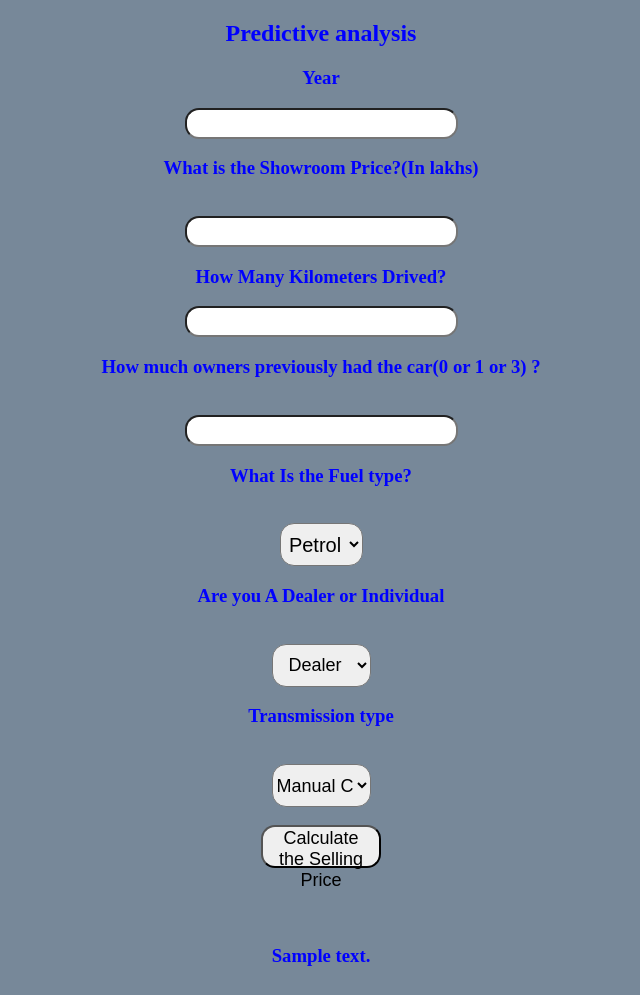
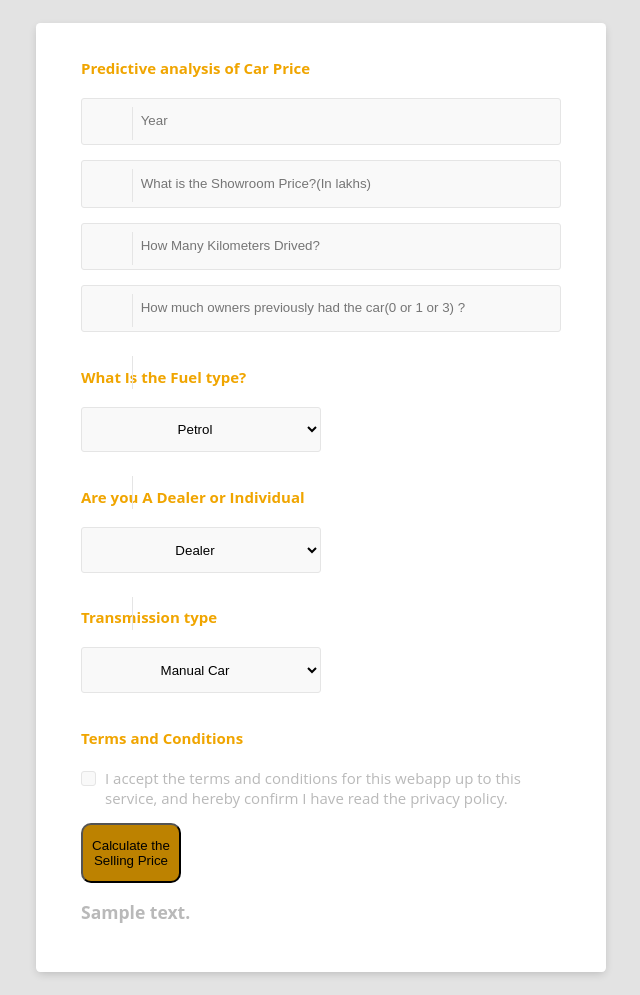
Before and after one commit to aakashmohole/Car-Price-Prediction, a Flask app: template templates/index.html in a window 1280 px wide. Shown: the whole page, without its empty margins (319-959 px from the left). Before the commit the page ends 966 px from the top, so only its background shows below. Run offline with Flask 3, Linux system fonts and the light colour scheme; the template is opened without the code that fills it: most values are stand-ins (such as "Sample title", 1, 10 or a date in 2020); parts of the project's set-up code (start-up, migrations or seed data) failed here and were passed over.

Commit message:
index file change

```diff
--- /dev/null
+++ b/static/css/style.css
@@ -0,0 +1,224 @@
+/* 64ac15 */
+*,
+*:before,
+*:after {
+  box-sizing: border-box;
+}
+body {
+  padding: 1em;
+  font-family: "Open Sans", "Helvetica Neue", Helvetica, Arial, sans-serif;
+  font-size: 15px;
+  color: #b9b9b9;
+  background-color: #e3e3e3;
+}
+h4 {
+  color: #f0a500;
+}
+input,
+input[type="radio"] + label,
+input[type="checkbox"] + label:before,
+select option,
+select {
+  width: 100%;
+  padding: 1em;
+  line-height: 1.4;
+  background-color: #f9f9f9;
+  border: 1px solid #e5e5e5;
+  border-radius: 3px;
+  -webkit-transition: 0.35s ease-in-out;
+  -moz-transition: 0.35s ease-in-out;
+  -o-transition: 0.35s ease-in-out;
+  transition: 0.35s ease-in-out;
+  transition: all 0.35s ease-in-out;
+}
+input:focus {
+  outline: 0;
+  border-color: #bd8200;
+}
+input:focus + .input-icon i {
+  color: #f0a500;
+}
+input:focus + .input-icon:after {
+  border-right-color: #f0a500;
+}
+input[type="radio"] {
+  display: none;
+}
+input[type="radio"] + label,
+select {
+  display: inline-block;
+  width: 50%;
+  text-align: center;
+  float: left;
+  border-radius: 0;
+}
+input[type="radio"] + label:first-of-type {
+  border-top-left-radius: 3px;
+  border-bottom-left-radius: 3px;
+}
+input[type="radio"] + label:last-of-type {
+  border-top-right-radius: 3px;
+  border-bottom-right-radius: 3px;
+}
+input[type="radio"] + label i {
+  padding-right: 0.4em;
+}
+input[type="radio"]:checked + label,
+input:checked + label:before,
+select:focus,
+select:active {
+  background-color: #f0a500;
+  color: #fff;
+  border-color: #bd8200;
+}
+input[type="checkbox"] {
+  display: none;
+}
+input[type="checkbox"] + label {
+  position: relative;
+  display: block;
+  padding-left: 1.6em;
+}
+input[type="checkbox"] + label:before {
+  position: absolute;
+  top: 0.2em;
+  left: 0;
+  display: block;
+  width: 1em;
+  height: 1em;
+  padding: 0;
+  content: "";
+}
+input[type="checkbox"] + label:after {
+  position: absolute;
+  top: 0.45em;
+  left: 0.2em;
+  font-size: 0.8em;
+  color: #fff;
+  opacity: 0;
+  font-family: FontAwesome;
+  content: "\f00c";
+}
+input:checked + label:after {
+  opacity: 1;
+}
+select {
+  height: 3.4em;
+  line-height: 2;
+}
+select:first-of-type {
+  border-top-left-radius: 3px;
+  border-bottom-left-radius: 3px;
+}
+select:last-of-type {
+  border-top-right-radius: 3px;
+  border-bottom-right-radius: 3px;
+}
+select:focus,
+select:active {
+  outline: 0;
+}
+select option {
+  background-color: #f0a500;
+  color: #fff;
+}
+.input-group {
+  margin-bottom: 1em;
+  zoom: 1;
+}
+.input-group:before,
+.input-group:after {
+  content: "";
+  display: table;
+}
+.input-group:after {
+  clear: both;
+}
+.input-group-icon {
+  position: relative;
+}
+.input-group-icon input {
+  padding-left: 4.4em;
+}
+.input-group-icon .input-icon {
+  position: absolute;
+  top: 0;
+  left: 0;
+  width: 3.4em;
+  height: 3.4em;
+  line-height: 3.4em;
+  text-align: center;
+  pointer-events: none;
+}
+.input-group-icon .input-icon:after {
+  position: absolute;
+  top: 0.6em;
+  bottom: 0.6em;
+  left: 3.4em;
+  display: block;
+  border-right: 1px solid #e5e5e5;
+  content: "";
+  -webkit-transition: 0.35s ease-in-out;
+  -moz-transition: 0.35s ease-in-out;
+  -o-transition: 0.35s ease-in-out;
+  transition: 0.35s ease-in-out;
+  transition: all 0.35s ease-in-out;
+}
+.input-group-icon .input-icon i {
+  -webkit-transition: 0.35s ease-in-out;
+  -moz-transition: 0.35s ease-in-out;
+  -o-transition: 0.35s ease-in-out;
+  transition: 0.35s ease-in-out;
+  transition: all 0.35s ease-in-out;
+}
+.container {
+  max-width: 38em;
+  padding: 1em 3em 2em 3em;
+  margin: 0em auto;
+  background-color: #fff;
+  border-radius: 4.2px;
+  box-shadow: 0px 3px 10px -2px rgba(0, 0, 0, 0.2);
+}
+.row {
+  zoom: 1;
+}
+.row:before,
+.row:after {
+  content: "";
+  display: table;
+}
+.row:after {
+  clear: both;
+}
+.col-half {
+  padding-right: 10px;
+  float: left;
+  width: 50%;
+}
+.col-half:last-of-type {
+  padding-right: 0;
+}
+.col-third {
+  padding-right: 10px;
+  float: left;
+  width: 33.33333333%;
+}
+.col-third:last-of-type {
+  padding-right: 0;
+}
+@media only screen and (max-width: 540px) {
+  .col-half {
+    width: 100%;
+    padding-right: 0;
+  }
+}
+
+.button #sub{
+  display: inline-flex;
+  background-color: #bd8200;
+  justify-content: center;
+  align-items: center;
+  height: 60px;
+  width: 100px;
+  border-radius: 10px;
+}
--- a/templates/index.html
+++ b/templates/index.html
@@ -1,159 +1,77 @@
 <!DOCTYPE html>
 <html lang="en">
-
 <head>
   <meta charset="UTF-8">
   <meta name="viewport" content="width=device-width, initial-scale=1.0">
+  <link rel="stylesheet" href="{{url_for('static',filename = 'css/style.css')}}">
   <title>Document</title>
 </head>
-
 <body>
 
-    <div style="color:blue">
+<div class="container">
   <form action="{{ url_for('predict')}}" method="post">
-            <h2>Predictive analysis</h2>
-            <h3>Year</h3>
-            <input id="first" name="Year" type="number ">
-            <h3>What is the Showroom Price?(In lakhs)</h3><br><input id="second" name="Present_Price" required="required">
-            <h3>How Many Kilometers Drived?</h3><input id="third" name="Kms_Driven" required="required">
-            <h3>How much owners previously had the car(0 or 1 or 3) ?</h3><br><input id="fourth" name="Owner" required="required">
-            <h3>What Is the Fuel type?</h3><br><select name="Fuel_Type_Petrol" id="fuel" required="required">
+    <div class="row">
+      <h4>Predictive analysis of Car Price</h4>
+      <div class="input-group input-group-icon">
+        <input name = "Year" id="first" type="number" placeholder="Year"/>
+        <div class="input-icon"><i class="fa fa-user"></i></div>
+      </div>
+      <div class="input-group input-group-icon">
+        <input  id = "second" name= "Present_Price" required="required" placeholder="What is the Showroom Price?(In lakhs)"/>
+        <div class="input-icon"><i class="fa fa-envelope"></i></div>
+      </div>
+      <div class="input-group input-group-icon">
+        <input id="third" name="Kms_Driven" required="required" placeholder="How Many Kilometers Drived?">
+        <div class="input-icon"><i class="fa fa-key"></i></div>
+      </div>
+      <div class="input-group input-group-icon">
+        <input id="fourth" name="Owner" required="required" placeholder="How much owners previously had the car(0 or 1 or 3) ?">
+        <div class="input-icon"><i class="fa fa-key"></i></div>
+      </div>
+      <div class="input-group input-group-icon">
+        <h4>What Is the Fuel type?</h4>
+        <select name="Fuel_Type_Petrol" id="fuel" required="required">
                 <option value="Petrol">Petrol</option>
                 <option value="Diesel">Diesel</option>
                 <option value="Diesel">CNG</option>
         </select>
-            <h3>Are you A Dealer or Individual</h3><br><select name="Seller_Type_Individual" id="resea" required="required">
+        <div class="input-icon"><i class="fa fa-key"></i></div>
+      </div>
+
+      <div class="input-group input-group-icon">
+        <h4>Are you A Dealer or Individual</h4>
+        <select name="Seller_Type_Individual" id="resea" required="required">
           <option value="Dealer">Dealer</option>
           <option value="Individual">Individual</option>
         </select>
-            <h3>Transmission type</h3><br><select name="Transmission_Mannual" id="research" required="required">
+        <div class="input-icon"><i class="fa fa-key"></i></div>
+      </div>
+
+      <div class="input-group input-group-icon">
+        <h4>Transmission type</h4>
+        <select name="Transmission_Mannual" id="research" required="required">
           <option value="Mannual">Manual Car</option>
           <option value="Automatic">Automatic Car</option>
         </select>
-            <br><br><button id="sub" type="submit ">Calculate the Selling Price</button>
-            <br>
+        <div class="input-icon"><i class="fa fa-key"></i></div>
+      </div>
+    </div>
+    <div class="row">
+      <h4>Terms and Conditions</h4>
+      <div class="input-group">
+        <input id="terms" type="checkbox"/>
+        <label for="terms">I accept the terms and conditions for this webapp up to this service, and hereby confirm I have read the privacy policy.</label>
+      </div>
+    </div>
 
+    <div class="button">
+      <button id="sub" type="submit ">Calculate the Selling Price</button>
+      <div class="input-icon"><i class="fa fa-key"></i></div>
+    </div>
 
-
+    <h3>{{ prediction_text }}<h3></h3>
 
   </form>
-
-
-
-        <br><br><h3>{{ prediction_text }}<h3>
 </div>
-
-
-
-
-    <style>
-        body {
-            background-color: lightslategray;
-            text-align: center;
-            padding: 0px;
-        }
-
-        #research {
-            font-size: 18px;
-            width: 100px;
-            height: 23px;
-            top: 23px;
-        }
-
-        #box {
-            border-radius: 60px;
-            border-color: 45px;
-            border-style: solid;
-            font-family: cursive;
-            text-align: center;
-            background-color: rgb(168, 131, 61);
-            font-size: medium;
-            position: absolute;
-            width: 700px;
-            bottom: 9%;
-            height: 850px;
-            right: 30%;
-            padding: 0px;
-            margin: 0px;
-            font-size: 14px;
-        }
-
-        #fuel {
-            width: 83px;
-            height: 43px;
-            text-align: center;
-            border-radius: 14px;
-            font-size: 20px;
-        }
-
-        #fuel:hover {
-            background-color: coral;
-        }
-
-        #research {
-            width: 99px;
-            height: 43px;
-            text-align: center;
-            border-radius: 14px;
-            font-size: 18px;
-        }
-
-        #research:hover {
-            background-color: coral;
-        }
-
-        #resea {
-            width: 99px;
-            height: 43px;
-            text-align: center;
-            border-radius: 14px;
-            font-size: 18px;
-        }
-
-        #resea:hover {
-            background-color: coral;
-        }
-
-        #sub {
-            width: 120px;
-            height: 43px;
-            text-align: center;
-            border-radius: 14px;
-            font-size: 18px;
-        }
-
-        #sub:hover {
-            background-color: darkcyan;
-        }
-
-        #first {
-            border-radius: 14px;
-            height: 25px;
-            font-size: 20px;
-            text-align: center;
-        }
-
-        #second {
-            border-radius: 14px;
-            height: 25px;
-            font-size: 20px;
-            text-align: center;
-        }
-
-        #third {
-            border-radius: 14px;
-            height: 25px;
-            font-size: 20px;
-            text-align: center;
-        }
-
-        #fourth {
-            border-radius: 14px;
-            height: 25px;
-            font-size: 20px;
-            text-align: center;
-        }
-    </style>
 </body>
-
 </html>
```
Lines whose indentation alone changed are shown as unchanged.
